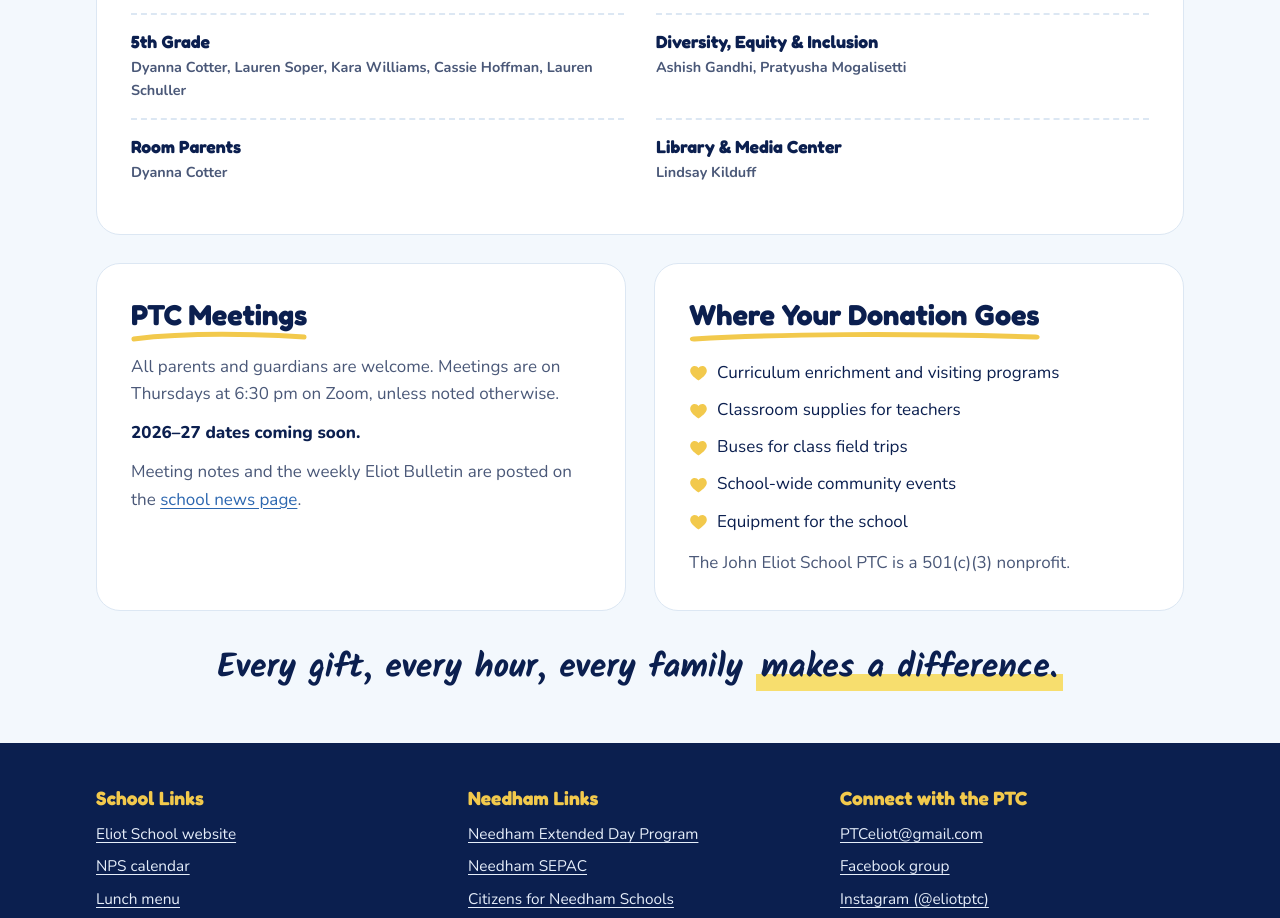
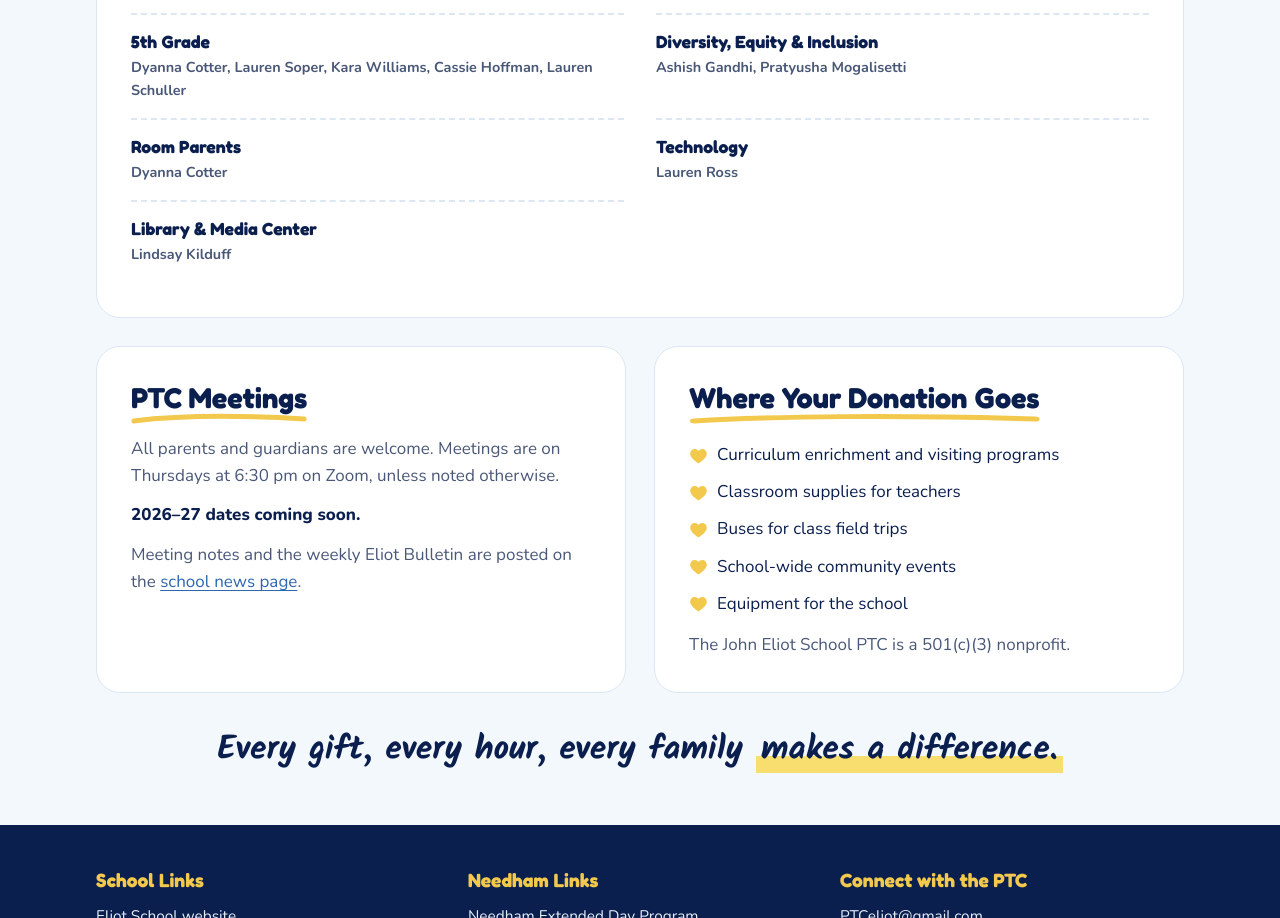
Before and after one commit to Eliot-PTC/website, a plain HTML site: page index.html in a window 1280 px wide. Shown: the part 3548-4466 px from the top of the page. Drawn offline with nearby package versions, Linux system fonts and the light colour scheme.

Commit message:
Add Technology committee with Lauren Ross
Co-Authored-By: Claude Opus 5.5 <noreply@anthropic.com>
Claude-Session: https://claude.ai/code/session_01WgYhNCBwkEZYiNWejGGZoD

```diff
--- a/index.html
+++ b/index.html
@@ -338,6 +338,7 @@ footer{background:var(--footer);border-top:1px solid rgba(255,255,255,.12);paddi
       <div class="committee"><h3>5th Grade</h3><!-- <p>Plan end-of-year activities and fifth grade graduation.</p> --><p class="chairs">Dyanna Cotter, Lauren Soper, Kara Williams, Cassie Hoffman, Lauren Schuller</p></div>
       <div class="committee"><h3>Diversity, Equity &amp; Inclusion</h3><p class="chairs">Ashish Gandhi, Pratyusha Mogalisetti</p></div>
       <div class="committee"><h3>Room Parents</h3><!-- <p>Coordinate room parents, who connect class families and organize classroom celebrations.</p> --><p class="chairs">Dyanna Cotter</p></div>
+      <div class="committee"><h3>Technology</h3><p class="chairs">Lauren Ross</p></div>
       <div class="committee"><h3>Library &amp; Media Center</h3><!-- <p>Shelve and check out books during library class.</p> --><p class="chairs">Lindsay Kilduff</p></div>
     </div>
   </section>
```
